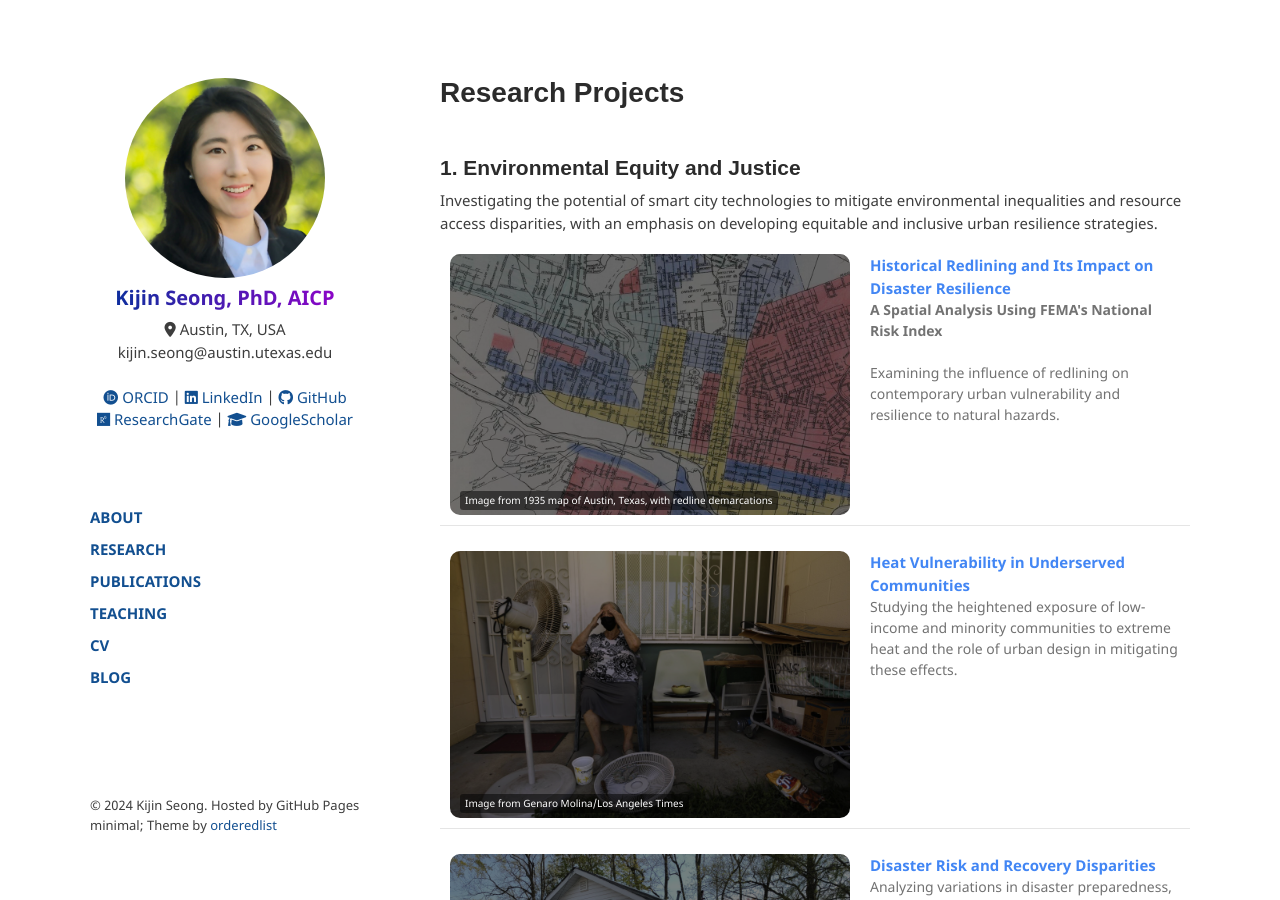
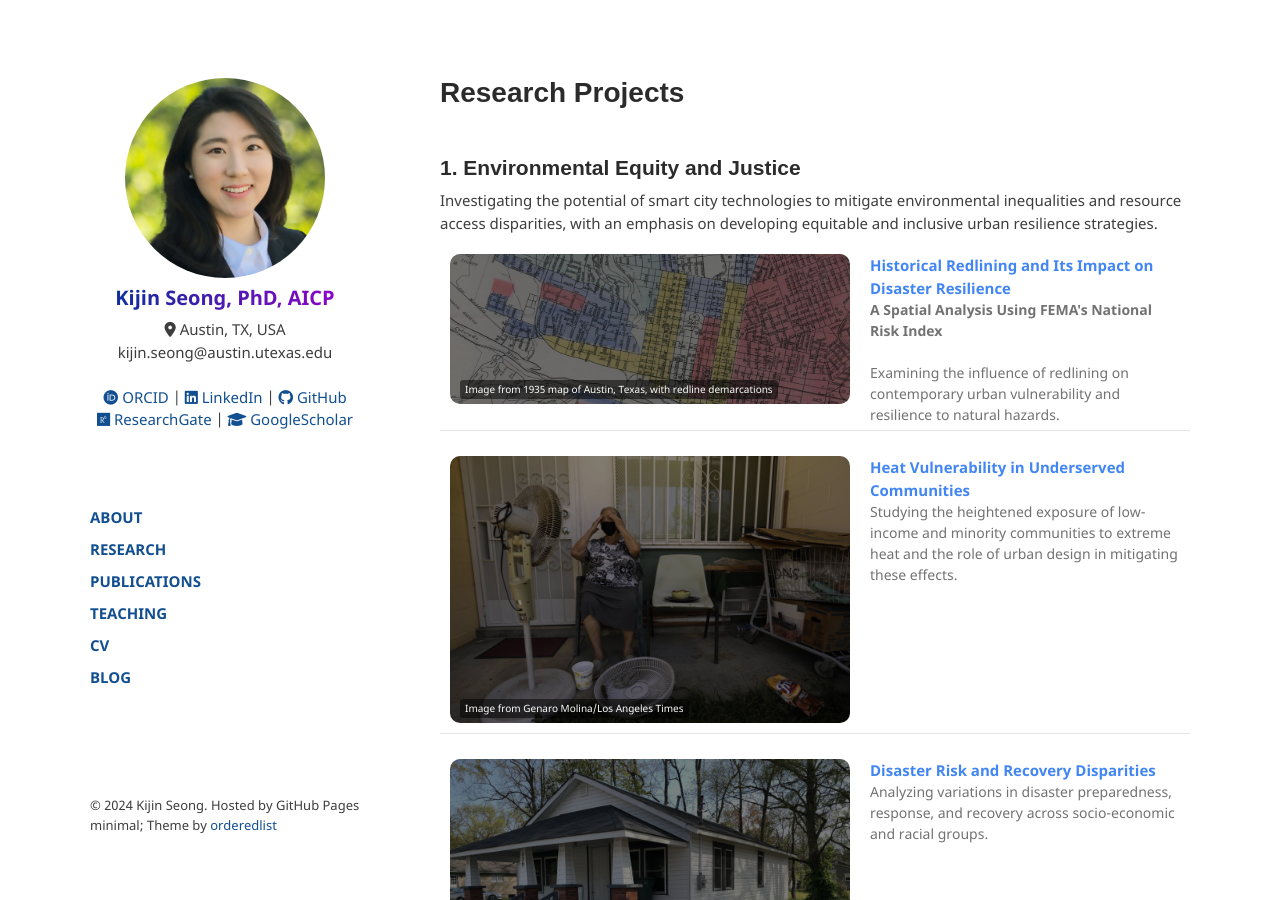
Before and after one commit to kijinseong/kijinseong.github.io, a Jekyll site: the page built from pages/research.md, in a window 1280 px wide and 900 px high. Built offline with Jekyll 4.4.1, drawn with Linux system fonts in a browser that asks for light colours.

Commit message:
Test image size

```diff
--- a/pages/research.md
+++ b/pages/research.md
@@ -16,7 +16,7 @@ permalink: /research/
 <td style="width: 300px;" valign="top">
     <div class="image-container">
         <a href="/RedliningNRI">
-        <img src="../files/Images/ResearchPic/Redlining_Thumb.jpg" class="image-hover-effect" width="400px">
+        <img src="../files/Images/ResearchPic/Redlining_Thumb.jpg" class="image-hover-effect" style="width: 100%; height: 150px; object-fit: cover;">
         </a>
         <div class="credit-text">Image from 1935 map of Austin, Texas, with redline demarcations</div>
     </div>
```
